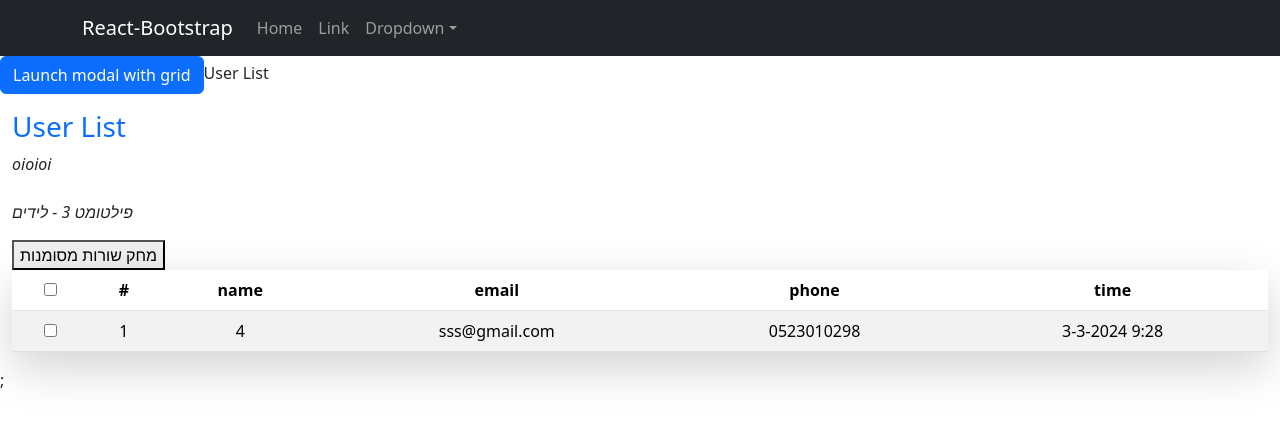
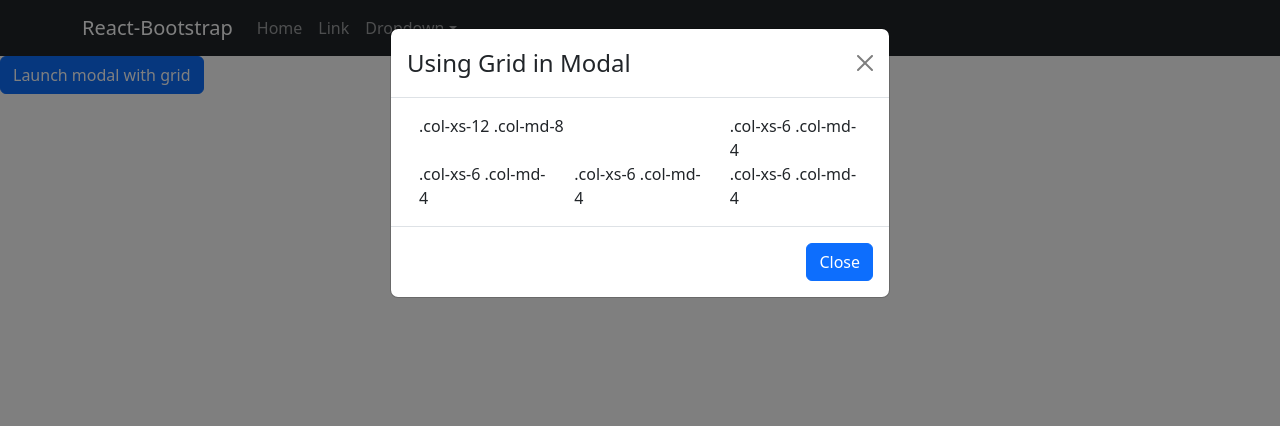
Before and after one commit to itzik-lesher/crm, a React (Create React App) app: page / in a window 1280 px wide. Shown: the top 426 px of the page. Built offline with nearby package versions, Linux system fonts and the light colour scheme.

Commit message:
AccountModal pops and hides on click

```diff
--- a/src/App.js
+++ b/src/App.js
@@ -15,17 +15,31 @@ import NavBar from "./UI/NavBar";
 import ModalLogin  from "./UI/ModalLogin";
 
 const App = () => {
-  const [unRegisteredUser, setUnRegisteredUser] = useState(false);
+  const [registeredUser, setRegisteredUser] = useState(false);
+
+  useLayoutEffect(()=>{
+    let tokenString = localStorage.getItem('token');
+    if (tokenString && tokenString.length > 0){
+      setRegisteredUser(true);
+    }else{
+      setRegisteredUser(false)
+    }
+  },[])
+
+  const modifyRegisteredUserHandler = () =>{
+    setRegisteredUser(true);
+  }
+
   return (
     <>
 
       <NavBar />
-      <Button variant="primary" onClick={() => setUnRegisteredUser(true)}>
+
+      <Button variant="primary" onClick={() => setRegisteredUser(false)}>
         Launch modal with grid
       </Button>
-
-      <ModalLogin show={unRegisteredUser} onHide={() => setUnRegisteredUser(false)} />
-      <UserList />;
+      {!registeredUser ? <ModalLogin show={!registeredUser} registeredUserHandler={modifyRegisteredUserHandler} />: null}
+      {registeredUser? <UserList /> : null}
     </>
   );
 };
--- a/src/UI/ModalLogin.js
+++ b/src/UI/ModalLogin.js
@@ -38,7 +38,7 @@ function ModalLogin(props) {
         </Container>
       </Modal.Body>
       <Modal.Footer>
-        <Button onClick={props.onHide}>Close</Button>
+        <Button onClick={props.registeredUserHandler}>Close</Button>
       </Modal.Footer>
     </Modal>
   );
```
Also changed, not shown: 1 other file (tests, documents, lock files or other folders).
